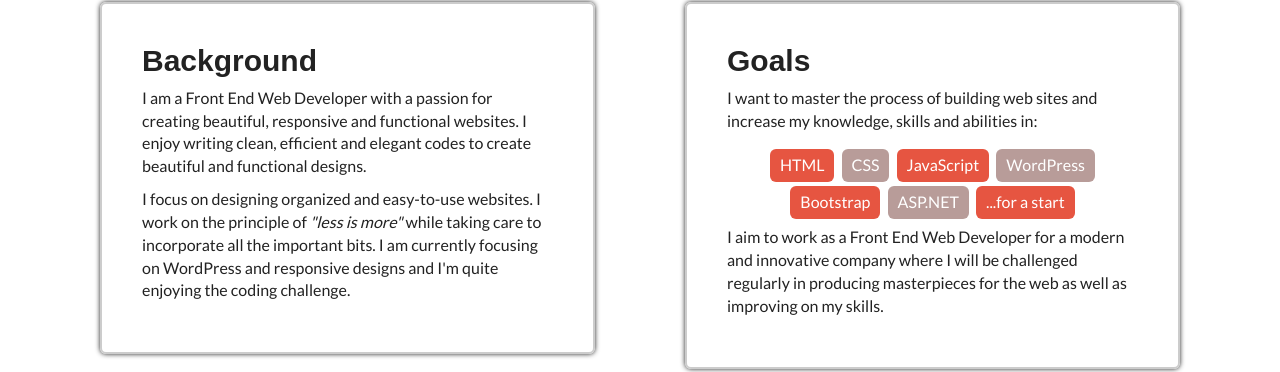
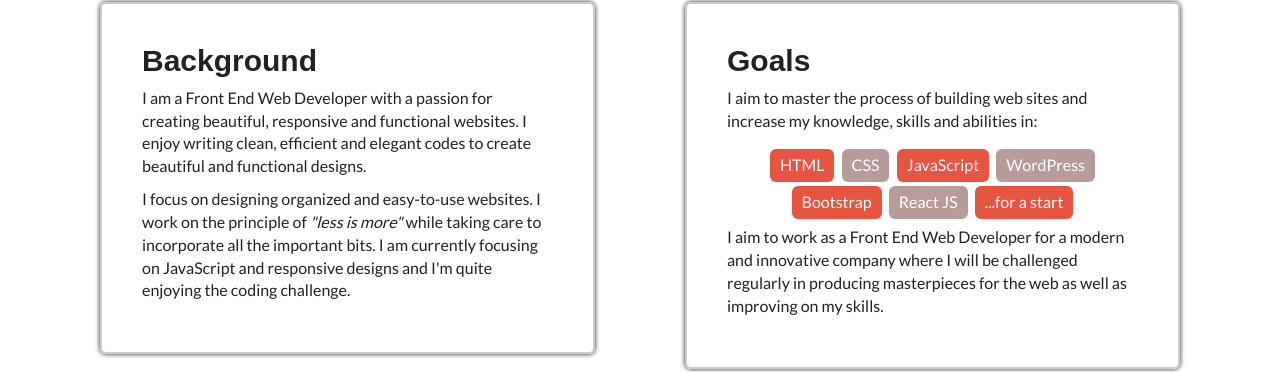
Before and after one commit to Trishachi/Profile-Page-Project, a plain HTML site: page index.html in a window 1280 px wide. Shown: the part 699-1071 px from the top of the page. Drawn offline with nearby package versions, Linux system fonts and the light colour scheme; a web font is replaced by a local one.

Commit message:
background and goals edits

```diff
--- a/index.html
+++ b/index.html
@@ -55,20 +55,20 @@
 					<div class="card">
 						<h2>Background</h2>
 						<p>I am a Front End Web Developer with a passion for creating beautiful, responsive and functional websites. I enjoy writing clean, efficient and elegant codes to create beautiful and functional designs.</p>
-						<p>I focus on designing organized and easy-to-use websites. I work on the principle of <em>"less is more"</em> while taking care to incorporate all the important bits. I am currently focusing on WordPress and responsive designs and I'm quite enjoying the coding challenge.  </p>
+						<p>I focus on designing organized and easy-to-use websites. I work on the principle of <em>"less is more"</em> while taking care to incorporate all the important bits. I am currently focusing on JavaScript and responsive designs and I'm quite enjoying the coding challenge.  </p>
 					</div>
 			  </div>
 				<div class="col-md-6">
 					<div class="card">
 						<h2>Goals</h2>
-						<p>I want to master the process of building web sites and increase my knowledge, skills and abilities in:</p>
+						<p>I aim to master the process of building web sites and increase my knowledge, skills and abilities in:</p>
 						<ul class="skills">
 							<li>HTML</li>
 							<li>CSS</li>
 							<li>JavaScript</li>
 							<li>WordPress</li>
 							<li>Bootstrap</li>
-							<li>ASP.NET</li>
+							<li>React JS</li>
 							<li>...for a start</li>
 						</ul>
 						<p>I aim to work as a Front End Web Developer for a modern and innovative company where I will be challenged regularly in producing masterpieces for the web as well as improving on my skills.</p>
```
